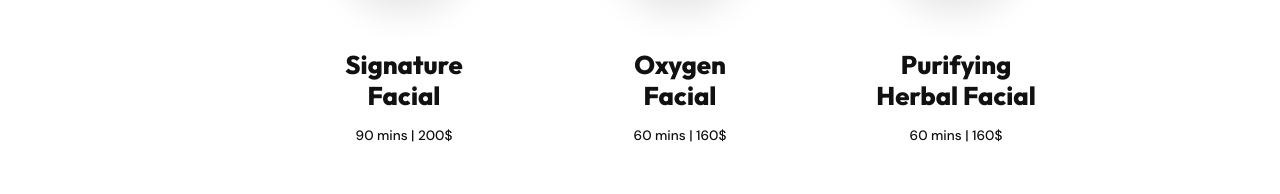
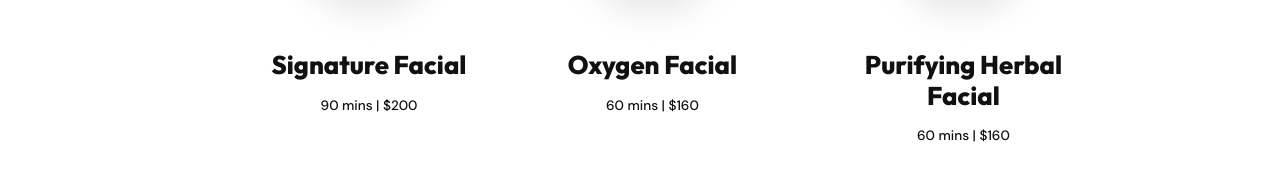
Before and after one commit to dhanish123/Quasarix22, a React (Vite) app: page / in a window 1280 px wide. Shown: the part 1210-1404 px from the top of the page. Built offline with nearby package versions, Linux system fonts and the light colour scheme.

Commit message:
updatedd

```diff
--- a/src/components/Treatments/Treatments.jsx
+++ b/src/components/Treatments/Treatments.jsx
@@ -1,26 +1,26 @@
-import React from 'react';
-import './Treatments.scss';
-import treatment1 from '../../assets/images/treatment-1.jpg';
-import treatment2 from '../../assets/images/treatment-2.jpg';
-import treatment3 from '../../assets/images/treatment-3.jpg';
+import React from "react";
+import "./Treatments.scss";
+import treatment1 from "../../assets/images/treatment-1.jpg";
+import treatment2 from "../../assets/images/treatment-2.jpg";
+import treatment3 from "../../assets/images/treatment-3.jpg";
 
 const Treatments = () => {
   const treatmentsData = [
     {
-            title: "Signature\nFacial",
-            info: "90 mins | 200$",
-            img: treatment1
+      title: "Signature Facial",
+      info: "90 mins | $200",
+      img: treatment1,
     },
     {
-            title: "Oxygen\nFacial",
-            info: "60 mins | 160$",
-            img: treatment2
+      title: "Oxygen Facial",
+      info: "60 mins | $160",
+      img: treatment2,
     },
     {
-            title: "Purifying\nHerbal Facial",
-            info: "60 mins | 160$",
-            img: treatment3
-        }
+      title: "Purifying Herbal Facial",
+      info: "60 mins | $160",
+      img: treatment3,
+    },
   ];
 
   return (
@@ -31,22 +31,21 @@ const Treatments = () => {
         {treatmentsData.map((item, index) => (
           <div className="treatment-card" key={index}>
             <div className="treatment-img-wrapper">
-                            <img src={item.img} alt={item.title.replace('\n', ' ')} />
+              <img src={item.img} alt={item.title} />
             </div>
+
             <h3 className="treatment-title">
-                            {item.title.split('\n').map((line, i) => (
-                                <React.Fragment key={i}>
-                                    {line}
-                                    {i === 0 && <br />}
-                                </React.Fragment>
-                            ))}
+              {item.title}
             </h3>
+
             <p className="treatment-info">{item.info}</p>
           </div>
         ))}
       </div>
 
-            <a href="#" className="btn-solid">Book Now</a>
+      <a href="#" className="btn-solid">
+        Book Now
+      </a>
     </section>
   );
 };
```
Also changed, not shown: src/components/MeetLily/MeetLily.jsx (line endings or trailing spaces). Lines whose indentation alone changed are shown as unchanged.
